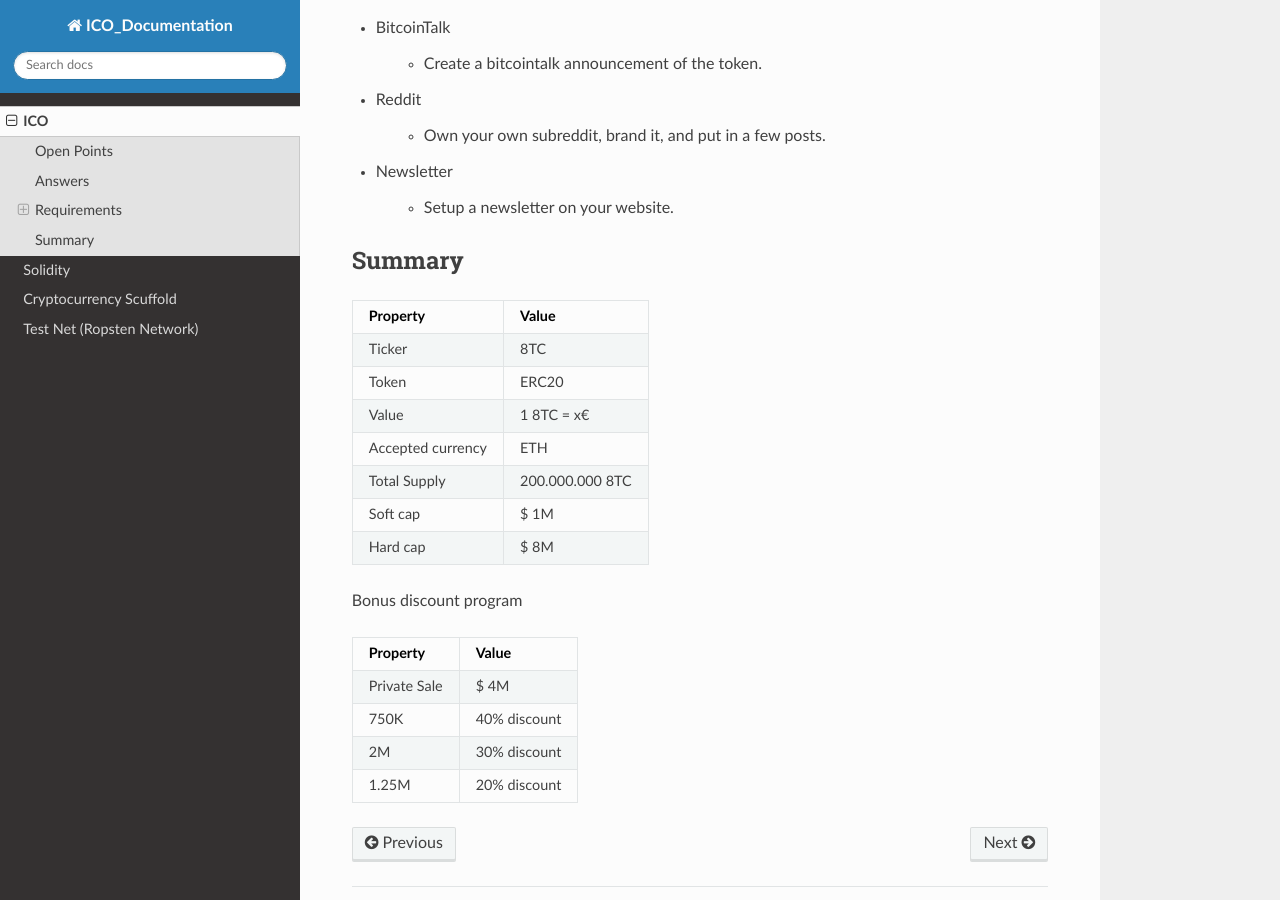
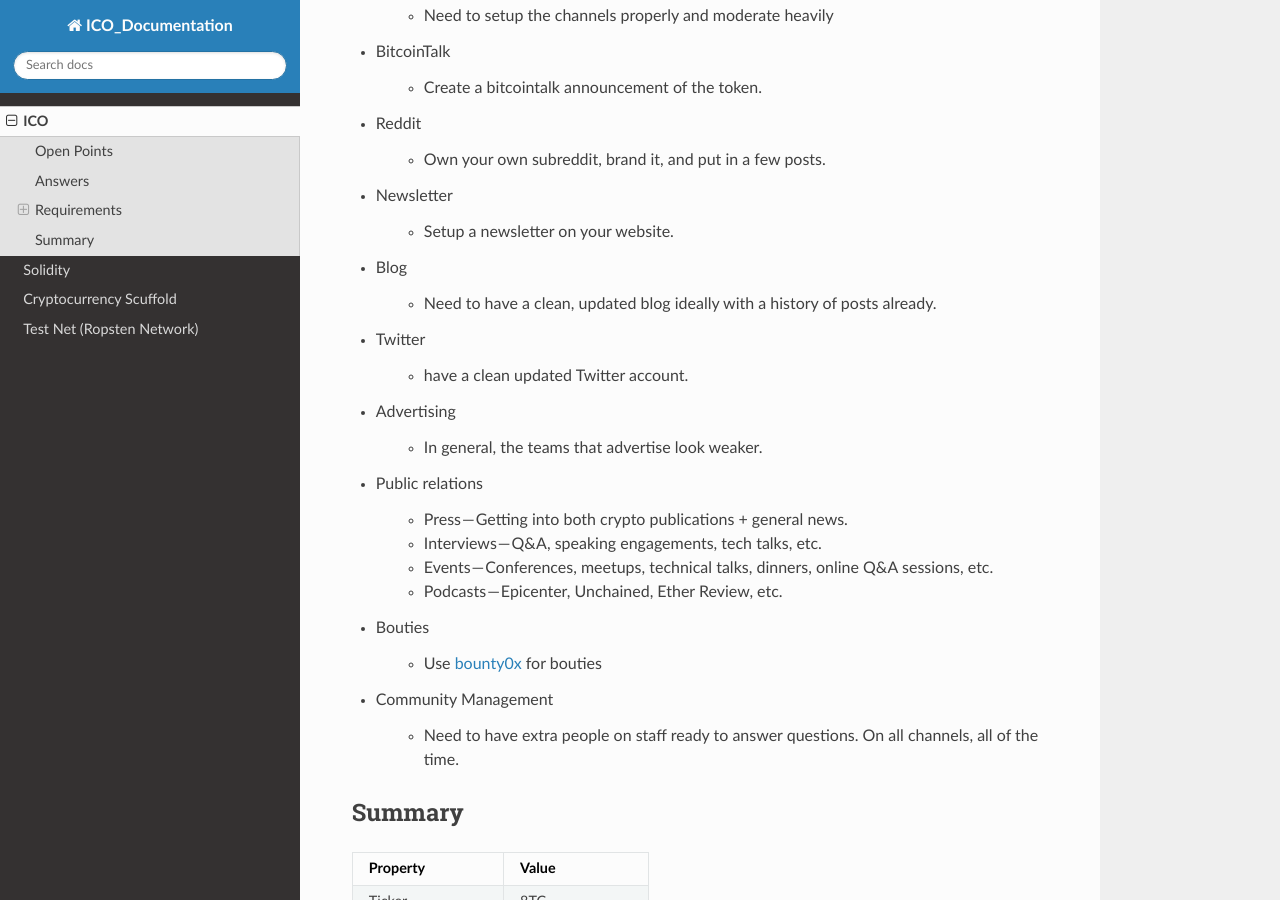
Before and after one commit to jepro/ICO_Documentation, a Sphinx documentation site: the page built from docs/source/ICO.rst, in a window 1280 px wide and 900 px high, scrolled down 2848 px. Built offline with Sphinx 7.4.7 and the Read the Docs theme 2.0.0, drawn with Linux system fonts in a browser that asks for light colours; formulas are drawn with MathJax 3; some of the changed text lies outside the part shown.

Commit message:
improvements

```diff
--- a/docs/source/ICO.rst
+++ b/docs/source/ICO.rst
@@ -28,6 +28,7 @@ Open Points
 * Are we geo-fencing? (excluding specific countries from participating — both US and Chinese investors)
 * are we allowing funds/institutional investors to invest or only individuals?
 * Are we 100% sure the token is not a security? do we have a official legal due diligence from ICO advisor?
+* How are performded security audit on the smart contract?
 
 
 
@@ -142,6 +143,34 @@ Communication
 
 	* Setup a newsletter on your website.
 
+* Blog
+
+	* Need to have a clean, updated blog ideally with a history of posts already.
+
+* Twitter
+
+	* have a clean updated Twitter account.
+
+* Advertising
+
+	* In general, the teams that advertise look weaker.
+
+* Public relations
+
+	* Press — Getting into both crypto publications + general news.
+	* Interviews — Q&A, speaking engagements, tech talks, etc.
+	* Events — Conferences, meetups, technical talks, dinners, online Q&A sessions, etc.
+	* Podcasts — Epicenter, Unchained, Ether Review, etc.
+
+* Bouties
+
+	* Use `bounty0x <https://beta.bounty0x.io/bounties>`_ for bouties
+
+* Community Management
+
+	* Need to have extra people on staff ready to answer questions. On all channels, all of the time.
+
+
 
 
 
```
Also changed, not shown: 5 other files.
